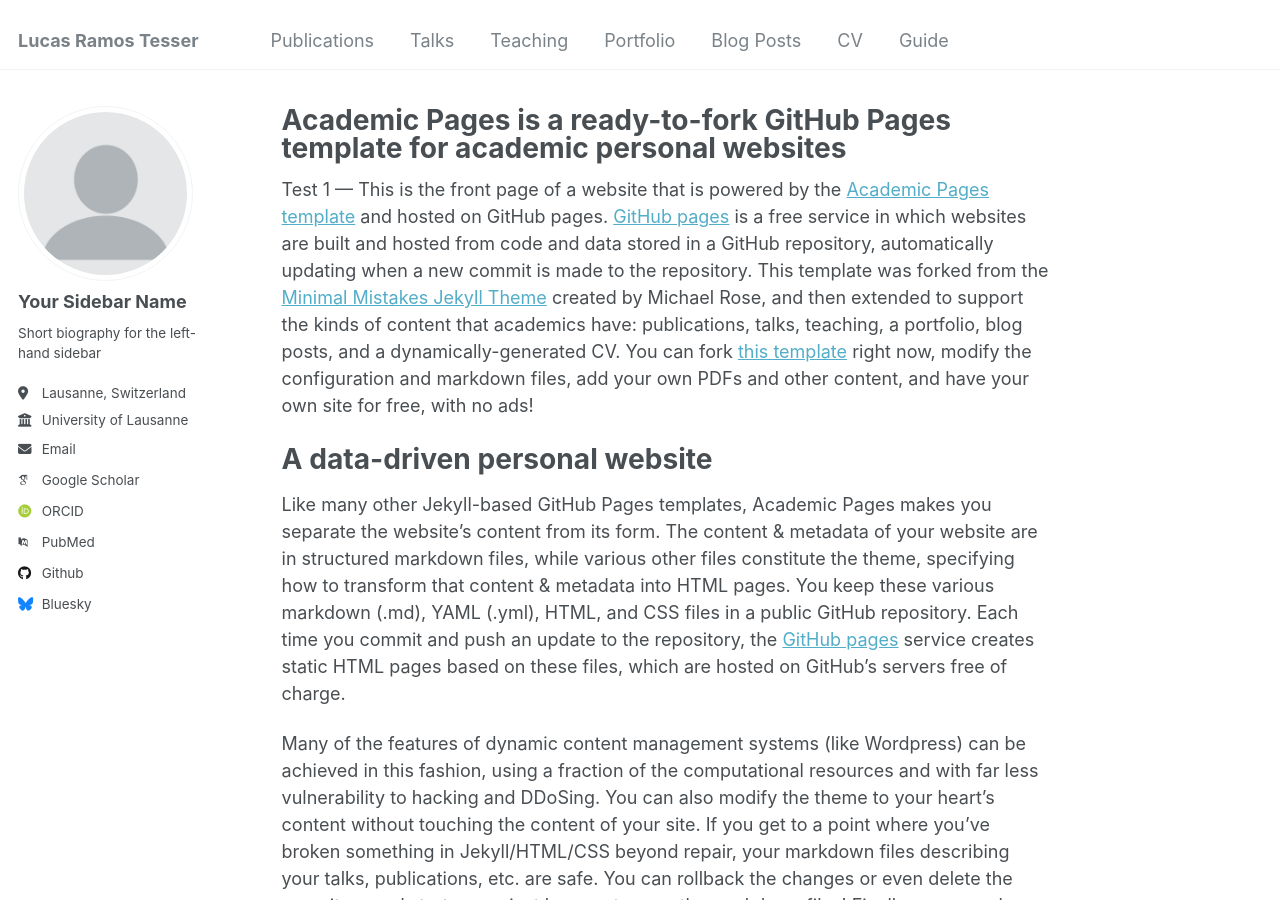
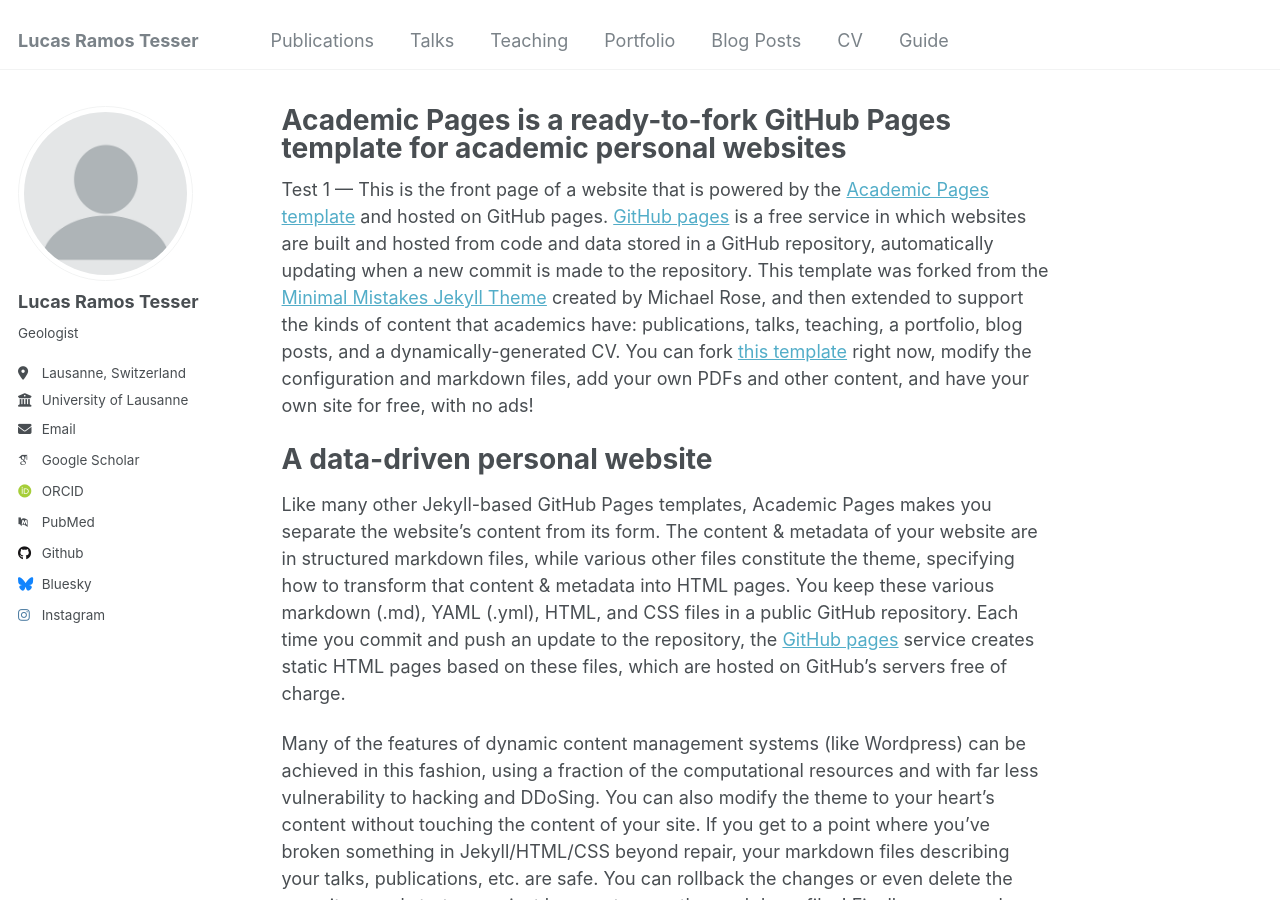
Before and after one commit to ltessergeo/ltesser, a Jekyll site: the page built from _pages/about.md, in a window 1280 px wide and 900 px high. Built offline with Jekyll 4.4.1, drawn with Linux system fonts in a browser that asks for light colours; some web fonts are replaced.

Commit message:
Update _config.yml

```diff
--- a/_config.yml
+++ b/_config.yml
@@ -22,9 +22,9 @@
 author:
   # Biographic information
   avatar           : "profile.png"
-  name             : "Your Sidebar Name"
+  name             : "Lucas Ramos Tesser"
   pronouns         : # example: "she/her"
-  bio              : "Short biography for the left-hand sidebar"
+  bio              : "Geologist"
   location         : "Lausanne, Switzerland"
   employer         : "University of Lausanne"
   uri              : # URL
@@ -56,7 +56,7 @@
   goodreads        : # Username
   google_plus      : # Username
   keybase          : # Username
-  instagram        : # Username
+  instagram        :  lctesser
   lastfm           : # Username
   linkedin         : # Username
   mastodon         : # URL
```
